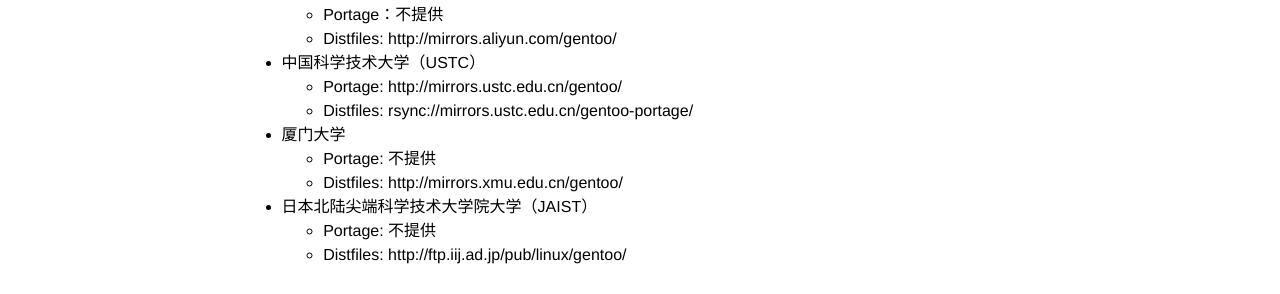
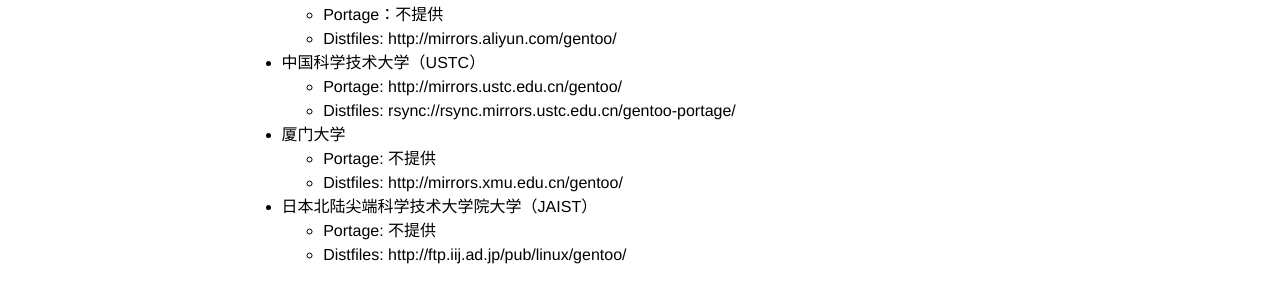
Before and after one commit to Gentoo-zh/gentoo-zh-jekyll, a Jekyll site: the page built from 03mirrorlist.md, in a window 1280 px wide. Shown: the part 867-1161 px from the top of the page. Built offline with Jekyll 4.4.1, drawn with Linux system fonts in a browser that asks for light colours.

Commit message:
update mirror

```diff
--- a/03mirrorlist.md
+++ b/03mirrorlist.md
@@ -39,7 +39,7 @@
   - Distfiles: http://mirrors.aliyun.com/gentoo/
 * 中国科学技术大学（USTC）
   - Portage: http://mirrors.ustc.edu.cn/gentoo/
-  - Distfiles: rsync://mirrors.ustc.edu.cn/gentoo-portage/
+  - Distfiles: rsync://rsync.mirrors.ustc.edu.cn/gentoo-portage/
 * 厦门大学
   - Portage: 不提供
   - Distfiles: http://mirrors.xmu.edu.cn/gentoo/
```
